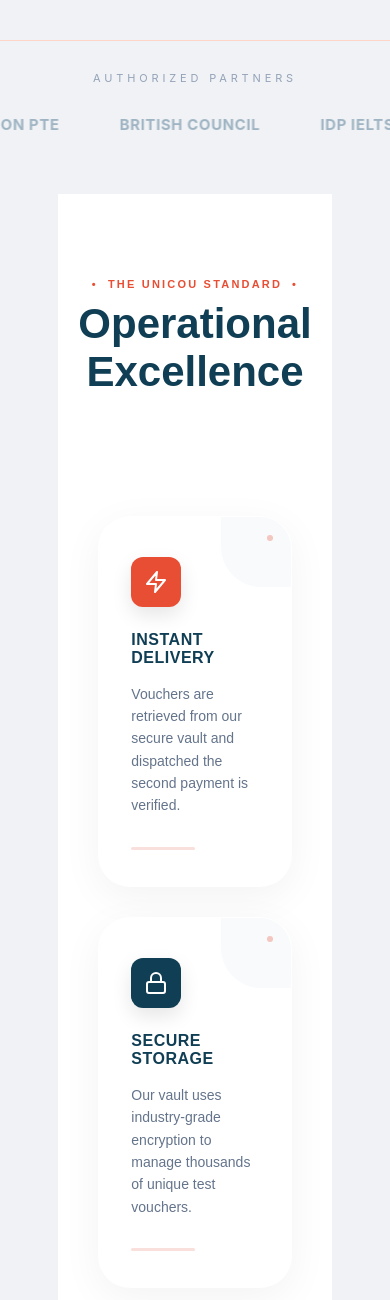
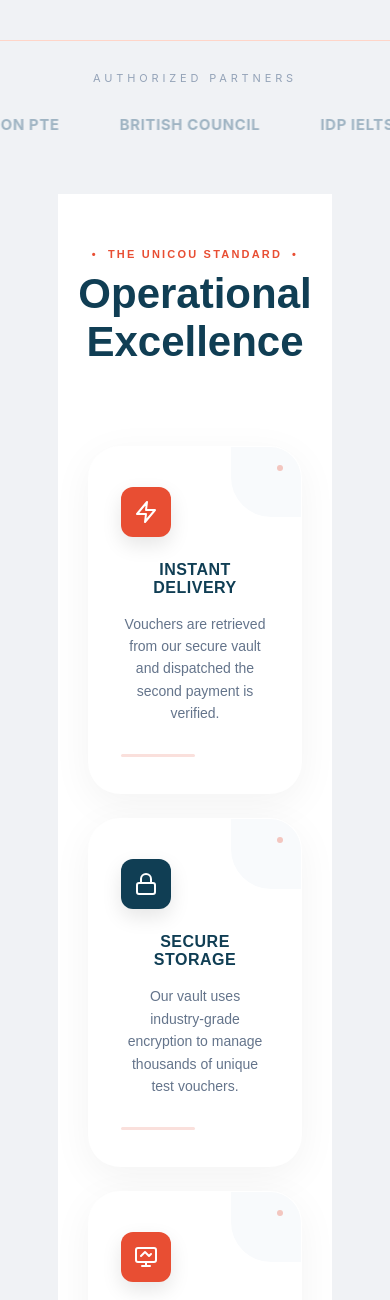
Before and after one commit to thelegendsroleplay/Unico, a WordPress theme: template front-page.php in a window 390 px wide; the page is wider, and only the part inside the window is pictured. Shown: the part 1034-2334 px from the top of that part. Run offline with PHP 8.4 and a stand-in for WordPress, Linux system fonts and the light colour scheme; the site name, menu and one post (Sample post) are stand-ins, and other content is empty.

Commit message:
Make sections full-width to match client design
Remove max-width constraints that were creating side margins:

HOME.CSS CHANGES:
- Destinations section: Changed padding from 20px to 40px sides
- Destination grid: Removed max-width 1380px, set to 100% with 20px padding
- Excellence section: Changed padding from 20px to 40px sides
- Excellence grid: Removed max-width 1200px, set to 100% with 20px padding
- Removed duplicate .excellence-grid CSS block
- Added responsive padding for tablets (30px) and mobile (20px/10px)
- Updated destination grid responsive rules with proper gap adjustments
- Updated excellence grid responsive rules with proper gap adjustments

FOOTER.CSS CHANGES:
- Footer base: Removed side padding (now handled by container)
- Footer container: Removed max-width 1200px, set to 100% with 40px padding
- Added responsive padding: tablets (30px), mobile (20px)

These changes ensure all sections extend edge-to-edge without visible
side margins, matching the client's full-width design aesthetic while
maintaining proper content padding for readability.

```diff
--- a/assets/css/footer.css
+++ b/assets/css/footer.css
@@ -5,7 +5,7 @@
 .unicou-footer {
   background: radial-gradient(circle at top left, #0b1b36, #060e1f);
   color: #cfd8e3;
-  padding: 80px 20px 30px;
+  padding: 80px 0 30px;
   position: relative;
   width: 100%;
   overflow: hidden;
@@ -14,8 +14,9 @@
 
 /* INNER CONTAINER (ALIGN WITH SITE) */
 .footer-container {
-  max-width: 1200px; /* match header/container width */
-  margin: 0 auto;
+  max-width: 100%;
+  margin: 0;
+  padding: 0 40px;
   display: grid;
   grid-template-columns: 2.2fr 1fr 1fr 1fr;
   gap: 60px;
@@ -217,6 +218,7 @@
   .footer-container {
     grid-template-columns: 1fr 1fr;
     gap: 40px;
+    padding: 0 30px;
   }
 }
 
@@ -224,6 +226,7 @@
   .footer-container {
     grid-template-columns: 1fr;
     gap: 32px;
+    padding: 0 20px;
   }
 
   .brand-tagline {
--- a/assets/css/home.css
+++ b/assets/css/home.css
@@ -274,7 +274,7 @@
 /* --- Excellence Section Wrapper --- */
 .excellence-section {
     background: #ffffff;
-    padding: 80px 20px;
+    padding: 80px 40px;
 }
 
 /* --- Layout & Typography --- */
@@ -309,23 +309,14 @@
     font-weight: 800;
 }
 
-.excellence-grid {
-    display: grid;
-    grid-template-columns: repeat(4, 1fr);
-    gap: 30px;
-    max-width: 1200px;
-    margin: auto;
-    text-align: left;
-}
-
 /* --- Grid Layout --- */
 .excellence-grid {
     display: grid;
     grid-template-columns: repeat(4, 1fr);
     gap: 30px;
-    max-width: 1200px;
-    margin: 0 auto;
-    padding: 40px 20px;
+    max-width: 100%;
+    margin: 0;
+    padding: 0 20px;
     font-family: sans-serif; /* Ensure a font is set */
 }
 
@@ -448,10 +439,22 @@
 
 /* --- Responsive --- */
 @media (max-width: 1024px) {
-    .excellence-grid { grid-template-columns: repeat(2, 1fr); }
+    .excellence-grid {
+        grid-template-columns: repeat(2, 1fr);
+        gap: 24px;
+    }
+    .excellence-section {
+        padding: 60px 30px;
+    }
 }
 @media (max-width: 600px) {
-    .excellence-grid { grid-template-columns: 1fr; }
+    .excellence-grid {
+        grid-template-columns: 1fr;
+        padding: 0 10px;
+    }
+    .excellence-section {
+        padding: 50px 20px;
+    }
 }
 
 /* --- The Decorative Corner (Top Right) --- */
@@ -848,7 +851,7 @@ body {
 ========================= */
 .destinations {
   background: #ffffff;
-  padding: 100px 20px 80px;
+  padding: 100px 40px 80px;
 }
 
 .destinations .header-center {
@@ -903,15 +906,28 @@ body {
   display: grid;
   grid-template-columns: repeat(4, 1fr);
   gap: 34px;
-  max-width: 1380px;
-  margin: 0 auto;
+  max-width: 100%;
+  margin: 0;
+  padding: 0 20px;
 }
 
 @media (max-width: 1200px) {
-  .destination-grid { grid-template-columns: repeat(2, 1fr); }
+  .destination-grid {
+    grid-template-columns: repeat(2, 1fr);
+    gap: 28px;
+  }
+  .destinations {
+    padding: 80px 30px 60px;
+  }
 }
 @media (max-width: 768px) {
-  .destination-grid { grid-template-columns: 1fr; }
+  .destination-grid {
+    grid-template-columns: 1fr;
+    padding: 0 10px;
+  }
+  .destinations {
+    padding: 60px 20px 40px;
+  }
 }
 
 /* =========================
```
